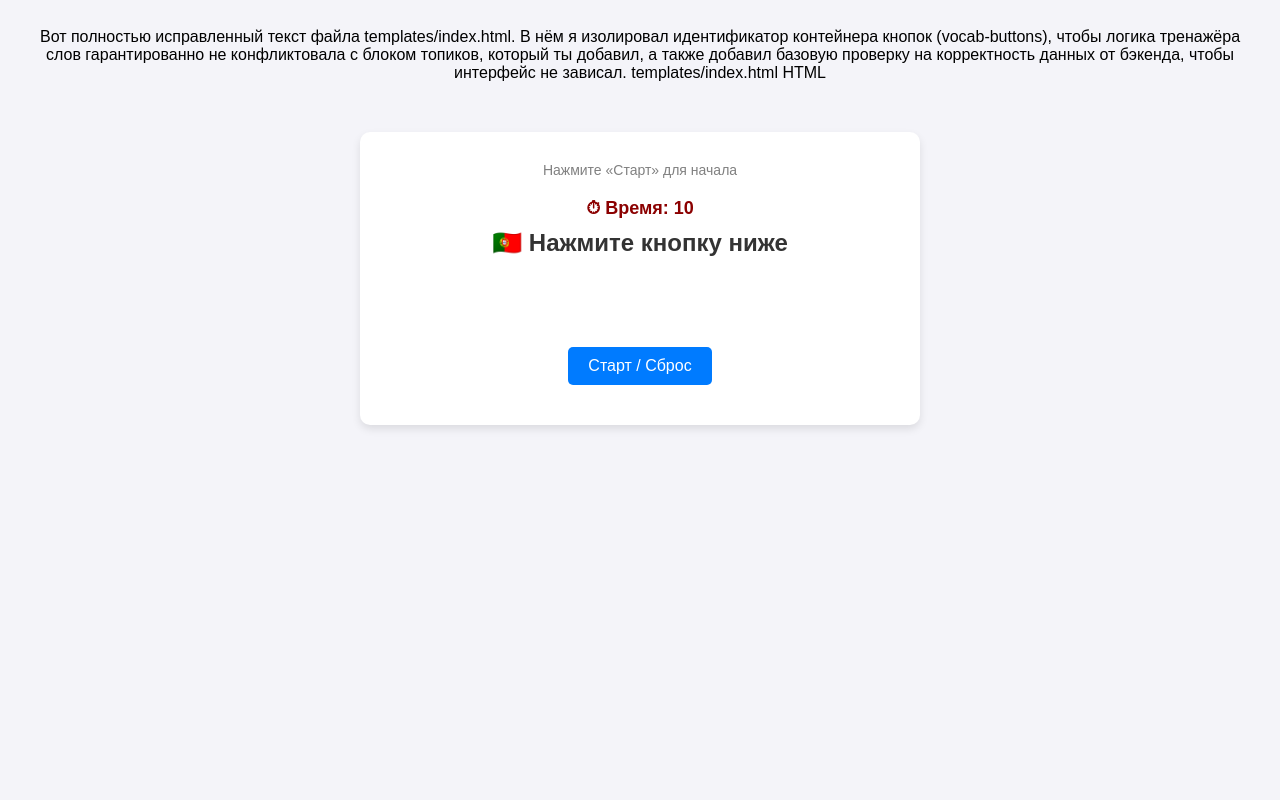
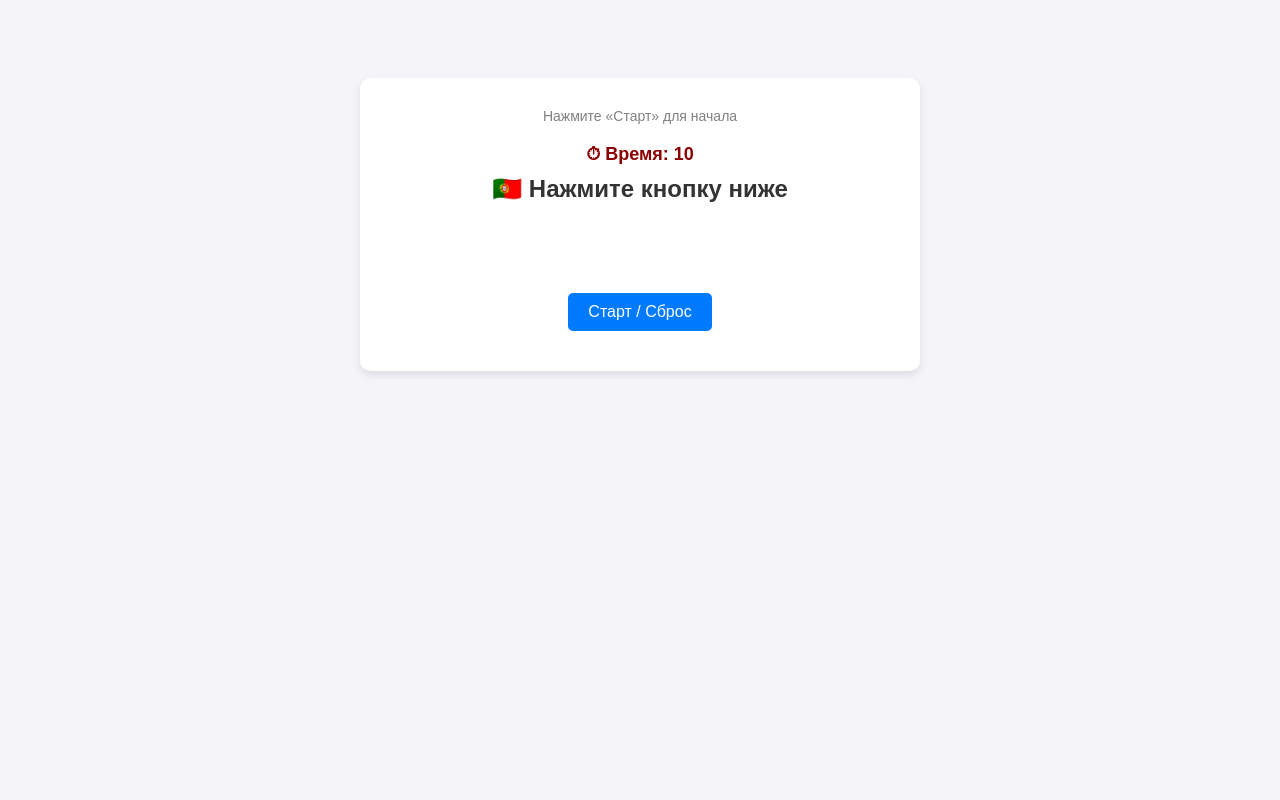
Before and after one commit to ghirin/falo_portugues, a Flask app: page / in a window 1280 px wide. Run offline with Flask 3, Linux system fonts and the light colour scheme.

Commit message:
Update index.html

```diff
--- a/templates/index.html
+++ b/templates/index.html
@@ -1,9 +1,3 @@
-Вот полностью исправленный текст файла templates/index.html.
-
-В нём я изолировал идентификатор контейнера кнопок (vocab-buttons), чтобы логика тренажёра слов гарантированно не конфликтовала с блоком топиков, который ты добавил, а также добавил базовую проверку на корректность данных от бэкенда, чтобы интерфейс не зависал.
-
-templates/index.html
-HTML
 <!DOCTYPE html>
 <html lang="ru">
 <head>
```
